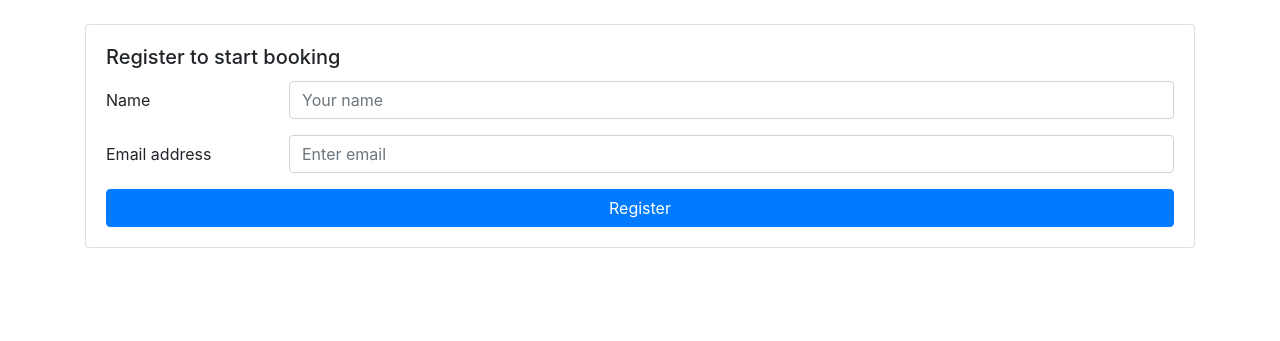
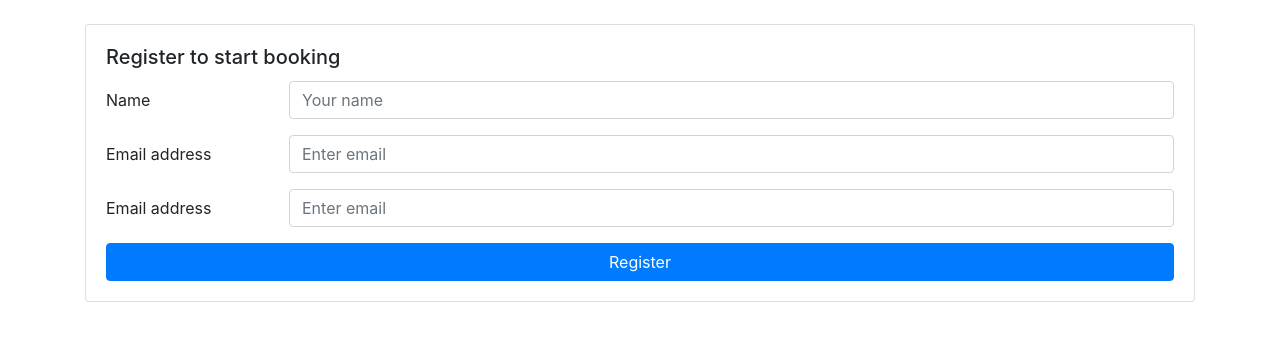
Before and after one commit to ihammadasghar/Theater-Bookings, a Flask app: page /register in a window 1280 px wide. Shown: the part 56-397 px from the top of the page. Run offline with Flask 2, Linux system fonts and the light colour scheme.

```diff
--- a/theatrebookings/templates/register.html
+++ b/theatrebookings/templates/register.html
@@ -21,6 +21,14 @@
             <input type="email" class="form-control" name="email" id="exampleInputEmail1"  aria-describedby="emailHelp" placeholder="Enter email">
           </div>
         </div>
+
+        <div class="form-group row">
+          <label for="exampleInputEmail1" class="col-sm-2 col-form-label">Email address</label>
+          <div class="col-sm-10">
+            <input type="number" minlength="19" maxlength="19" class="form-control" name="email" id="exampleInputEmail1"  aria-describedby="emailHelp" placeholder="Enter email">
+          </div>
+        </div>
+
       <button type="submit" style="width: 100%;" class="btn btn-primary">Register</button>
     </form>
   </div>
```
